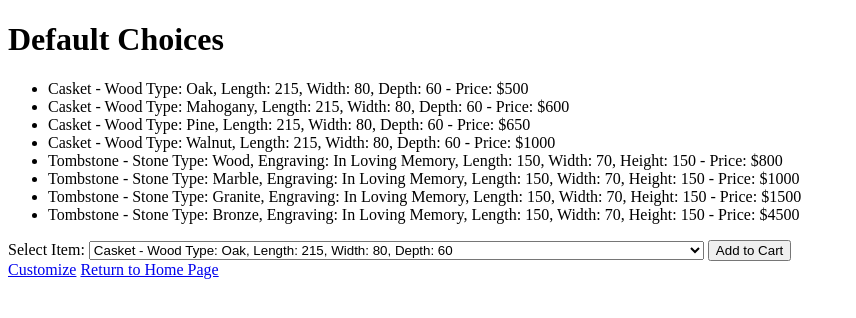
After one commit to AtanasAtanasov2001/Funeral_Agency, a Flask app: page /default_contents/ordinary in a window 1280 px wide. The commit adds this page. Shown: the top 318 px of the page, without its empty margins (0-856 px from the left). Run offline with Flask 3, Linux system fonts and the light colour scheme; the visitor is signed in with stand-in values (Sample User, id 1).

```diff
--- /dev/null
+++ b/requirements.txt
@@ -0,0 +1 @@
+flask
--- a/src/routes.py
+++ b/src/routes.py
@@ -1,20 +1,21 @@
 # routes.py
 from flask import Blueprint, render_template, request, redirect, url_for, session, flash
-from src.classes import users, User, Casket, Tombstone, Urn, caskets, tombstones, urns, cart
+from src.classes import users, User, Casket, Tombstone, Urn, Cart, caskets, tombstones, urns, cart
 
 main_blueprint = Blueprint("main", __name__)
 
 
 def home():
     username = session.get("username")
+    burial_type = session.get("burial_type")
     return render_template(
         "home.html",
         caskets=caskets,
         tombstones=tombstones,
         urns=urns,
         username=username,
+        burial_type=burial_type
     )
-
 
 main_blueprint.route("/", methods=["GET"])(home)
 
@@ -28,14 +29,14 @@ def register():
         if any(user.username == username for user in users):
             return render_template("register.html", error="Username already taken")
 
-        # Add the new user to the list (in-memory storage, replace with a database)
-        users.append(User(username, password))
+        # Create a new user and add it to the list
+        new_user = User(username, password)
+        users.append(new_user)
 
         # Redirect to the login page after successful registration
         return redirect(url_for("main.login"))
 
     return render_template("register.html")
-
 
 main_blueprint.route("/register", methods=["GET", "POST"])(register)
 
@@ -75,55 +76,107 @@ def logout():
 main_blueprint.route("/logout")(logout)
 
 
+def parse_display_string(display_string):
+    # Split the display string into parts
+    parts = display_string.split(', ')
+
+    # Create a dictionary to store key-value pairs
+    item_info = {}
+
+    # Extract the item type from the first part
+    item_type, rest_of_string = parts[0].split(' - ')
+    item_info["Item Type"] = item_type.strip()
+
+    # Process the rest of the string
+    for part in rest_of_string.split(', '):
+        key, value = part.split(': ')
+        item_info[key.strip()] = value.strip()
+
+    # Determine the item type and create the corresponding object
+    if item_info["Item Type"] == "Urn":
+        return Urn(
+            volume=int(item_info.get("Volume", 0)),
+            material=item_info.get("Material", ""),
+            color=item_info.get("Color", "")
+        )
+    elif item_info["Item Type"] == "Casket":
+        return Casket(
+            wood_type=item_info.get("Wood Type", ""),
+            length=int(item_info.get("Length", 0)),
+            width=int(item_info.get("Width", 0)),
+            depth=int(item_info.get("Depth", 0))
+        )
+    elif item_info["Item Type"] == "Tombstone":
+        return Tombstone(
+            stone_type=item_info.get("Stone Type", ""),
+            engraving=item_info.get("Engraving", ""),
+            length=int(item_info.get("Length", 0)),
+            width=int(item_info.get("Width", 0)),
+            height=int(item_info.get("Height", 0))
+        )
+    # Add more conditions for other item types
+
+    # If no condition matches, return None or raise an error
+    return None
+
+
 def add_to_cart():
+    print("ENTER ADD_TO_CART")
     item_type = request.form.get("item_type")
-    if item_type == "casket":
-        item = Casket(
-            wood_type=request.form.get("wood_type"),
-            length=int(request.form.get("length")),
-            width=int(request.form.get("width")),
-            depth=int(request.form.get("depth")),
-        )
-    elif item_type == "tombstone":
-        item = Tombstone(
-            stone_type=request.form.get("stone_type"),
-            engraving=request.form.get("engraving"),
-            length=int(request.form.get("length")),
-            width=int(request.form.get("width")),
-        )
-    elif item_type == "urn":
-        item = Urn(
-            material=request.form.get("material"),
-            volume=int(request.form.get("volume")),
-            color=request.form.get("color"),
-        )
-    else:
-        return redirect(url_for("main.home"))
+    burial_type = request.form.get("burial_type")
+    print("Item Type:", item_type)
+    print("Burial Type:", burial_type)
+
+    item = parse_display_string(item_type)
 
     # Add the selected item to the cart
     cart.add_item(item)
 
-    return redirect(url_for("main.home"))
+    return redirect(url_for("main.cart_contents"))
 
 main_blueprint.route("/add_to_cart", methods=["POST"])(add_to_cart)
 
+def default_contents(burial_type):
+    default_caskets = caskets
+    default_tombstones = tombstones
+    default_urns = urns
 
-def choose_burial_type():
-    if request.method == "POST":
-        burial_type = request.form.get("burial_type")
-        session["burial_type"] = burial_type
-        return redirect(url_for("main.customize", burial_type=burial_type))
+    if burial_type == "ordinary":
+        return render_template("default_contents.html", default_choices=default_caskets + default_tombstones, item_type="Item", burial_type=burial_type)
+    elif burial_type == "cremation":
+        return render_template("default_contents.html", default_choices=default_urns, item_type="Urn", burial_type=burial_type)
+    else:
+        # Handle other cases or raise an error
+        return redirect(url_for("main.default_contents/<burial_type>"))
 
-    return render_template("choose_burial_type.html")
-
-main_blueprint.route("/choose_burial_type", methods=["GET", "POST"])(choose_burial_type)
+main_blueprint.route("/default_contents/<burial_type>", methods=["GET"])(default_contents)
 
 
 def customize(burial_type):
-    print("Entered Endpoint")
+    print("Entered Customize Endpoint")
+    print(f"Burial Type: {burial_type}")
+
     # Ensure a valid burial type is selected
-    if burial_type not in ["Cremation", "Ordinary"]:
+    if burial_type.lower() not in ["cremation", "ordinary"]:
+        print("Invalid Burial Type, Redirecting to Home")
         return redirect(url_for("main.home"))
+
+    # Retrieve existing options for caskets, tombstones, and urns
+    existing_caskets = [casket.wood_type for casket in caskets]
+    existing_tombstones = [tombstone.stone_type for tombstone in tombstones]
+    existing_urns = [urn.material for urn in urns]
+
+    # Add the existing options to the context for rendering in the template
+    context = {
+        'burial_type': burial_type,
+        'existing_caskets': existing_caskets,
+        'existing_tombstones': existing_tombstones,
+        'existing_urns': existing_urns,
+    }
+
+    # print("Existing Caskets:", existing_caskets)
+    # print("Existing Tombstones:", existing_tombstones)
+    # print("Existing Urns:", existing_urns)
 
     if request.method == "POST":
         # Handle customization options for POST requests
@@ -131,17 +184,18 @@ def customize(burial_type):
         print(request.form)  # Print the form data for debugging
 
         # Handle customization options for POST requests
-        if burial_type == "Ordinary":
+        if burial_type == "ordinary":
             # Handle customization options for Ordinary Burial (caskets and tombstones)
             wood_type = request.form.get("wood_type")
             length = int(request.form.get("length"))
             width = int(request.form.get("width"))
             depth = int(request.form.get("depth"))
 
-            # Add the customized casket to the cart (you can replace this with your logic)
-            caskets.append(Casket(wood_type, length, width, depth))
-            # Add the casket to the cart or perform other actions as needed
-            # ...
+            # Add the customized casket to the cart
+            new_casket = Casket(wood_type, length, width, depth)
+            caskets.append(new_casket)
+            cart.add_item(new_casket)
+
 
             # Handle customization options for Tombstone
             stone_type = request.form.get("stone_type")
@@ -150,40 +204,52 @@ def customize(burial_type):
             width_tombstone = int(request.form.get("tombstone_width"))
             height_tombstone = int(request.form.get("tombstone_height"))
 
-            # Add the customized tombstone to the cart (you can replace this with your logic)
-            tombstones.append(Tombstone(stone_type, engraving, length_tombstone, width_tombstone, height_tombstone))
-            # Add the tombstone to the cart or perform other actions as needed
-            # ...
+            # Add the customized tombstone to the cart
+            new_tombstone = Tombstone(stone_type, engraving, length_tombstone, width_tombstone, height_tombstone)
+            tombstones.append(new_tombstone)
+            cart.add_item(new_tombstone)
 
-        elif burial_type == "Cremation":
+
+        elif burial_type == "cremation":
             # Handle customization options for Cremation (urns)
             volume = int(request.form.get("volume"))
             kind = request.form.get("kind")
+            color = request.form.get("color")
 
-            # Add the customized urn to the cart (you can replace this with your logic)
-            urns.append(Urn(volume, kind))
-            # Add the urn to the cart or perform other actions as needed
-            # ...
+            # Add the customized urn to the cart
+            new_urn = Urn(volume, kind, color)
+            urns.append(new_urn)
+            cart.add_item(new_urn)
 
         session.setdefault("_flashes", []).append(("success", "Customization data saved successfully"))
 
         # Redirect to the customization page with the burial type
         return redirect(url_for("main.customize", burial_type=burial_type))
 
-    print("Handling GET request")
-    # Render the customization page with burial type information for GET requests
-    return render_template("templates/customize.html", burial_type=burial_type, caskets=caskets, tombstones=tombstones, urns=urns)
+
+    # Render the customization page with burial type information and existing options
+    return render_template("customize.html", **context)
+
+
 
 main_blueprint.route("/customize/<burial_type>", methods=["GET", "POST"])(customize)
 
 
-def cart():
-    # Add logic to retrieve items from the cart
-    # ...
+def cart_contents():
+    global cart
 
-    return render_template("cart.html", burial_type=session.get("burial_type"))
 
-main_blueprint.route("/cart", methods=["GET"])(cart)
+    # Calculate the total price
+    total_price = cart.calculate_price()
+    # Access the Cart instance from your module
+    print("Cart Items:", cart.items)
+    print("Total Price:", total_price)
+
+
+    # Render the cart page with items and total price
+    return render_template("cart.html", items=cart.items, total_price=total_price)
+
+main_blueprint.route("/cart", methods=["GET"])(cart_contents)
 
 
 def payment():
--- /dev/null
+++ b/templates/default_contents.html
@@ -0,0 +1,40 @@
+<!-- default_contents.html -->
+<!DOCTYPE html>
+<html lang="en">
+
+<head>
+    <meta charset="UTF-8">
+    <meta name="viewport" content="width=device-width, initial-scale=1.0">
+    <title>Default Choices</title>
+</head>
+
+<body>
+
+    <h1>Default Choices</h1>
+
+    {% if default_choices %}
+        <ul>
+            {% for item in default_choices %}
+                <li>{{ item.display() }} - Price: ${{ item.calculate_price() }}</li>
+            {% endfor %}
+        </ul>
+        <form method="post" action="{{ url_for('main.add_to_cart') }}">
+            <input type="hidden" name="burial_type" value="{{ burial_type }}">
+            <label for="item_type">Select {{ item_type }}:</label>
+            <select id="item_type" name="item_type" required>
+                {% for item in default_choices %}
+                    <option value="{{ item.display() }}">{{ item.display() }}</option>
+                {% endfor %}
+            </select>
+            <button type="submit">Add to Cart</button>
+        </form>
+        <a href="{{ url_for('main.customize', burial_type=burial_type) }}">Customize</a>
+    {% else %}
+        <p>No default choices available.</p>
+    {% endif %}
+
+    <a href="{{ url_for('main.home') }}">Return to Home Page</a>
+
+</body>
+
+</html>
```
Also changed, not shown: src/classes.py (+37 -23 lines), templates/cart.html (+6 -3 lines), templates/choose_burial_type.html (deleted, +0 -37 lines), templates/customize.html (+21 -15 lines), templates/home.html (+7 -11 lines), 1 other file.
